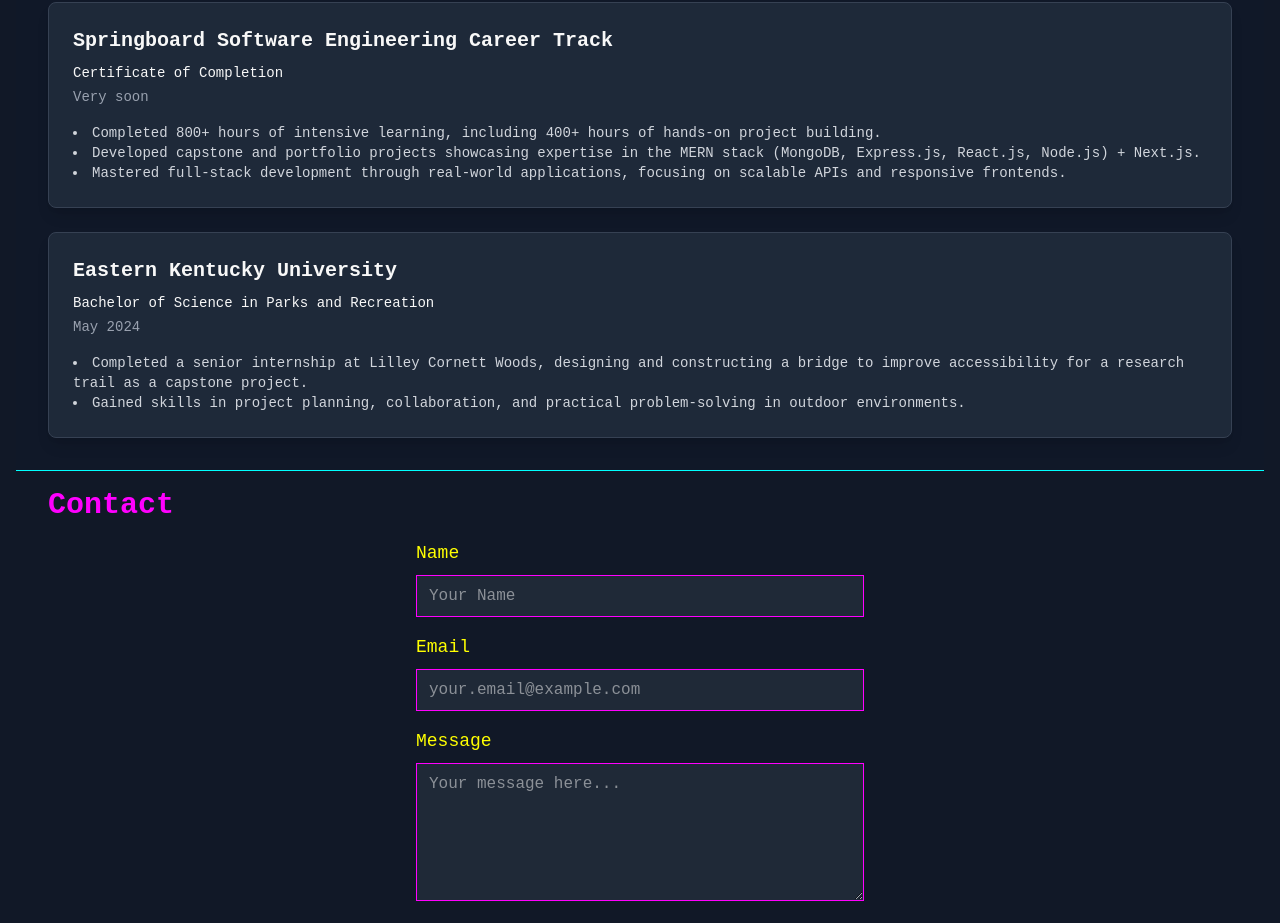
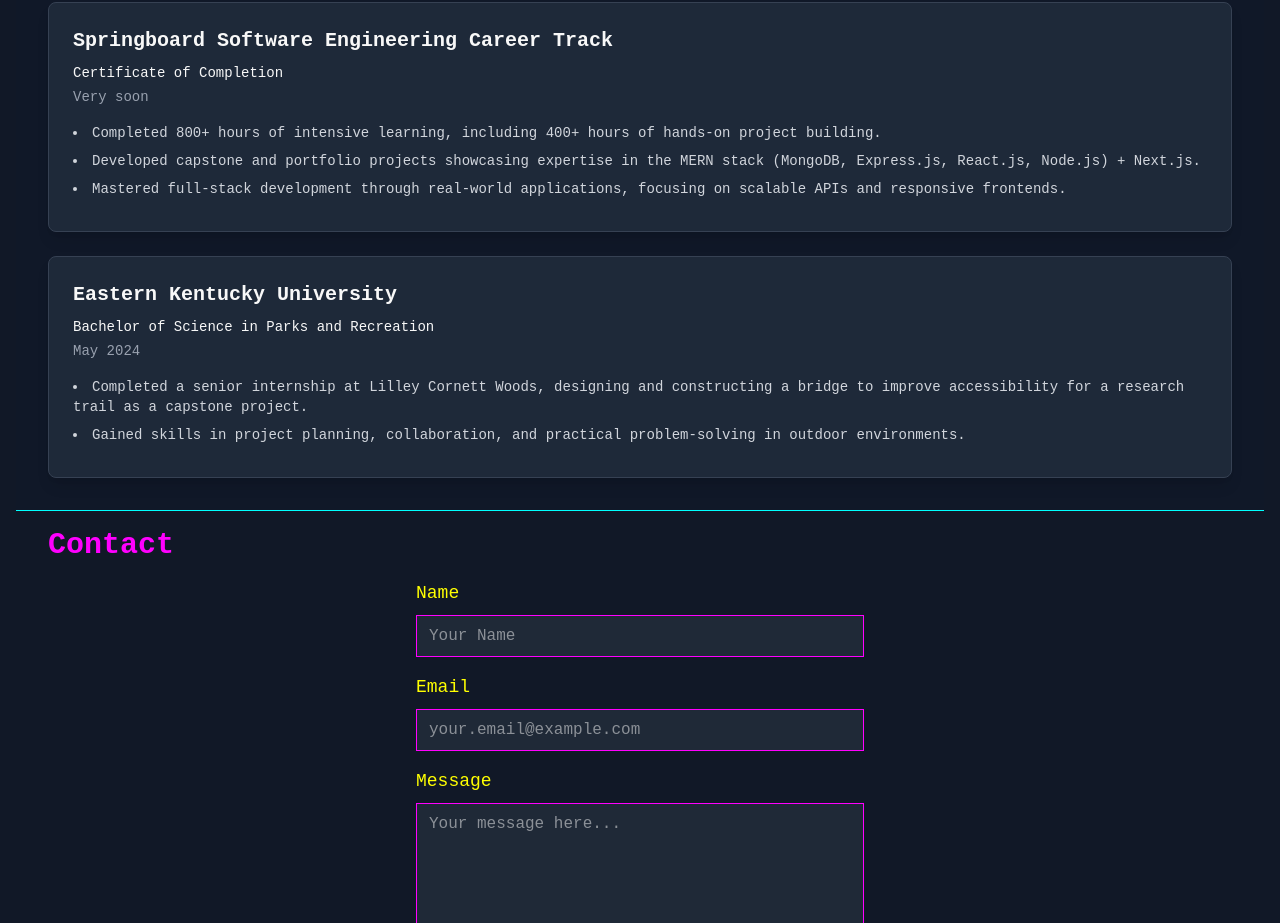
Before and after one commit to natep1123/Digital-CV, a Next.js app: page / in a window 1280 px wide. Shown: the part 2141-3064 px from the top of the page. Built offline with nearby package versions, Linux system fonts and the light colour scheme.

Commit message:
Updated Education.jsx

```diff
--- a/src/components/Education.jsx
+++ b/src/components/Education.jsx
@@ -39,7 +39,9 @@
               <p className="text-gray-400 text-sm mb-4">{edu.date}</p>
               <ul className="list-disc list-inside text-gray-300 text-sm">
                 {edu.details.map((detail, detailIndex) => (
-                  <li key={detailIndex}>{detail}</li>
+                  <li key={detailIndex} className="mb-2">
+                    {detail}
+                  </li>
                 ))}
               </ul>
             </div>
```
